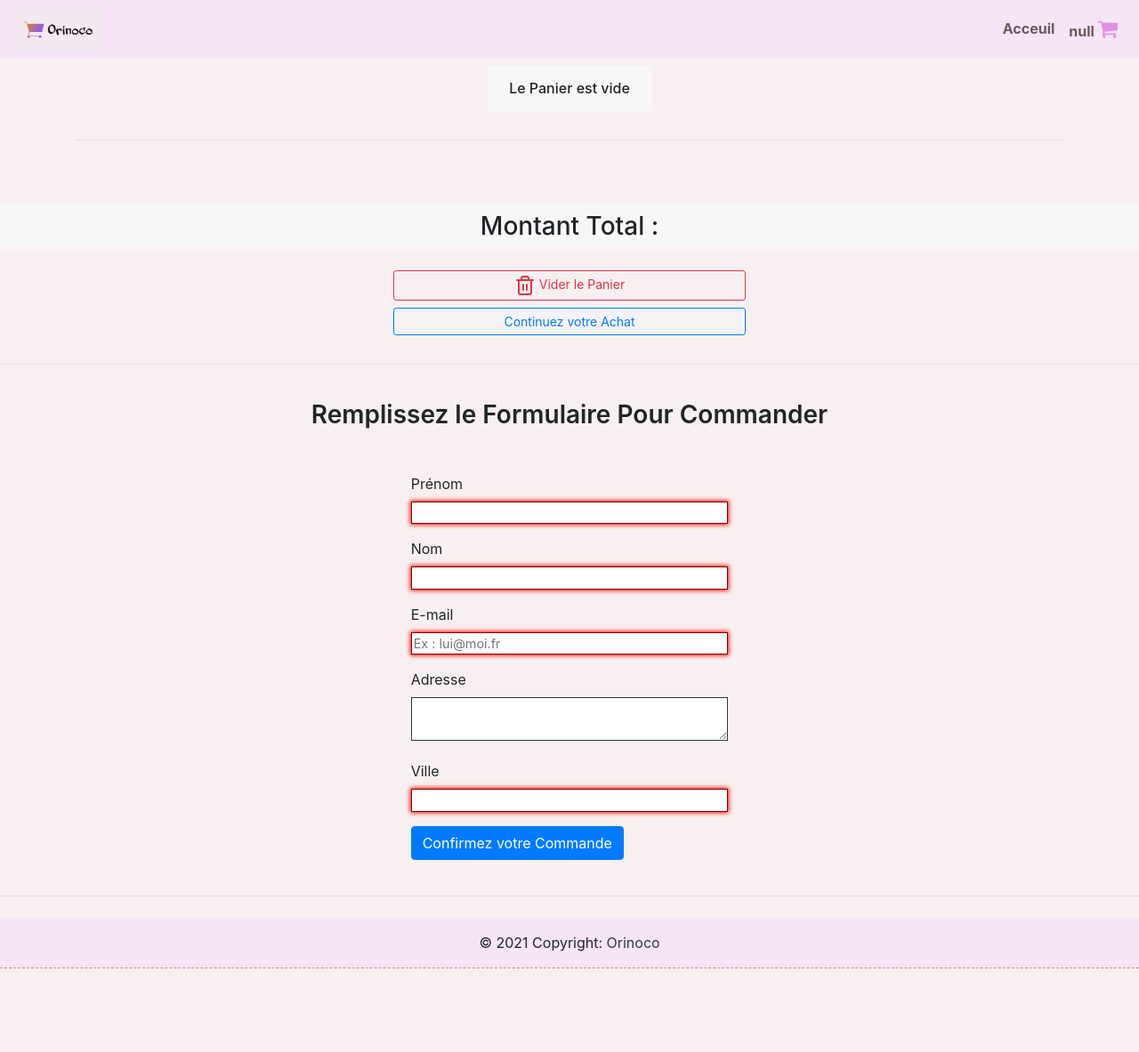
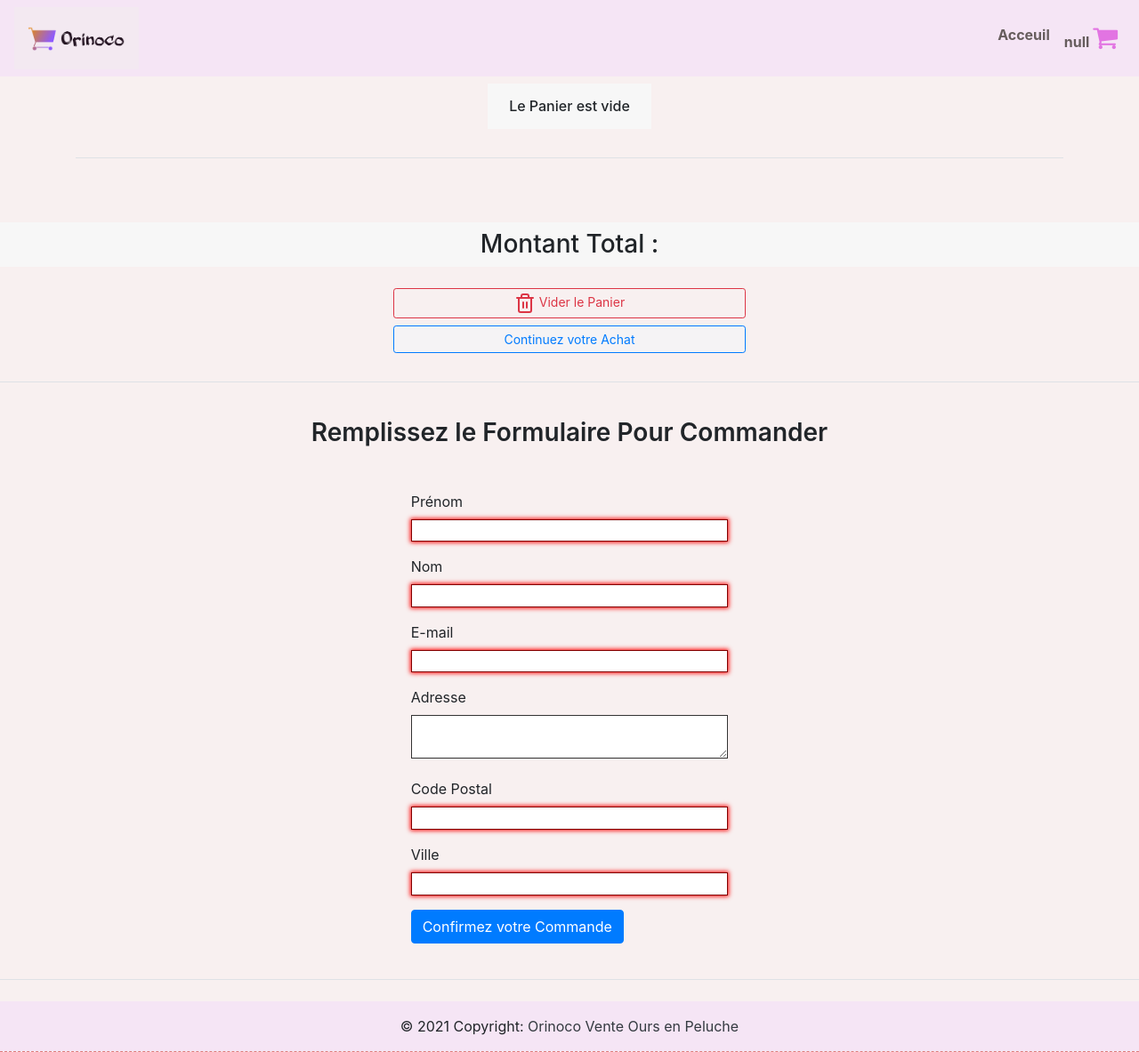
Before and after one commit to Andriatsimaniry/projetOrnico, a website built with webpack: page panier.html in a window 1280 px wide. Shown: the whole page at 89% size. Before the commit the page ends 1089 px from the top, so only its background shows below. Built offline with nearby package versions, Linux system fonts and the light colour scheme; no server answers.

Commit message:
Finition

```diff
--- a/panier.html
+++ b/panier.html
@@ -9,10 +9,11 @@
     <link rel="stylesheet" href="https://cdn.jsdelivr.net/npm/bootstrap@4.4.1/dist/css/bootstrap.min.css">
     <link rel="stylesheet"  type="text/css" href="./css/style.css"/>
     <link rel="stylesheet" href="https://cdnjs.cloudflare.com/ajax/libs/font-awesome/4.7.0/css/font-awesome.min.css">
+    <link rel="shortcut icon" type="image/png" href="./favicon.ico"/>
 </head>
 <header>
   <nav class="navbar navbar-expand-sm navbar-custom">
-    <img src="./Logo.png" height="50" alt="Orinco logo">
+    <img src="./Logo.png" height="70" alt="Orinco logo">
       <button class="navbar-toggler" type="button" data-toggle="collapse" data-target="#navbarCustom">
         <i class="fa fa-bars fa-lg py-1 text-white"></i>
       </button>
@@ -25,7 +26,7 @@
             </li>
             <li class="nav-item">
               <a href="./panier.html" id="container-nombre-total" class="nav-link navbar-link-2 waves-effect">
-                <i class="fa fa-shopping-cart"  style="font-size:24px;color:rgb(226, 144, 226)"></i></a>
+                <i class="fa fa-shopping-cart"  style="font-size:30px;color:rgb(226, 116, 226)"></i></a>
             </li>
           </ul>
         </div>
@@ -81,13 +82,19 @@
                                         <div class="form-group">
                                           <label class="col-sm-4 control-label">E-mail</label>
                                           <div class="col-sm-12">
-                                            <input id="email" type="email" required name="email"  placeholder="Ex : lui@moi.fr" >
+                                            <input id="email" type="email" required name="email"  pattern="[a-zA-Z0-9._%+-]+@[a-zA-Z0-9.-]+\.[a-zA-Z]{2,63}$" >
                                           </div>
                                         </div>
                                         <div class="form-group">
                                           <label class="col-sm-4 control-label">Adresse</label>
                                           <div class="col-sm-12">
                                             <textarea  id="adresse" rows="2" name="adresse" required maxlength="140" ></textarea>
+                                          </div>
+                                        </div>
+                                        <div class="form-group">
+                                          <label class="col-sm-4 control-label">Code Postal</label>
+                                          <div class="col-sm-12">
+                                            <input id="codePostal" type="text"  name="codepostal" pattern="[0-9]{5}"  required >
                                           </div>
                                         </div>
                                         <div class="form-group">
@@ -109,7 +116,7 @@
                         <!-- Copyright -->
                         <div class="text-center p-3" style="background-color: rgb(245, 229, 245);">
                           © 2021 Copyright:
-                          <a class="text-dark">Orinoco</a>
+                          <a class="text-dark">Orinoco Vente Ours en Peluche</a>
                         </div>
                         <!-- Copyright -->
                     </footer>
--- a/src/panier.js
+++ b/src/panier.js
@@ -94,6 +94,8 @@ viderPanierElement.addEventListener("click", (e) => {
   e.preventDefault;
   //.removeItem pour vider le local storage
   localStorage.removeItem("produit");
+  //Mettre à jour le nombreTotal dans localStorage
+  localStorage.setItem("nombreTotal",0);
   // Alert "le panier a été vider "
   alert("Le panier a été vider");
   //rechargement de la page
```
Also changed, not shown: confirmation-commande.html (+3 -2 lines), index.html (+6 -6 lines), produit.html (+4 -3 lines), 1 other file.
